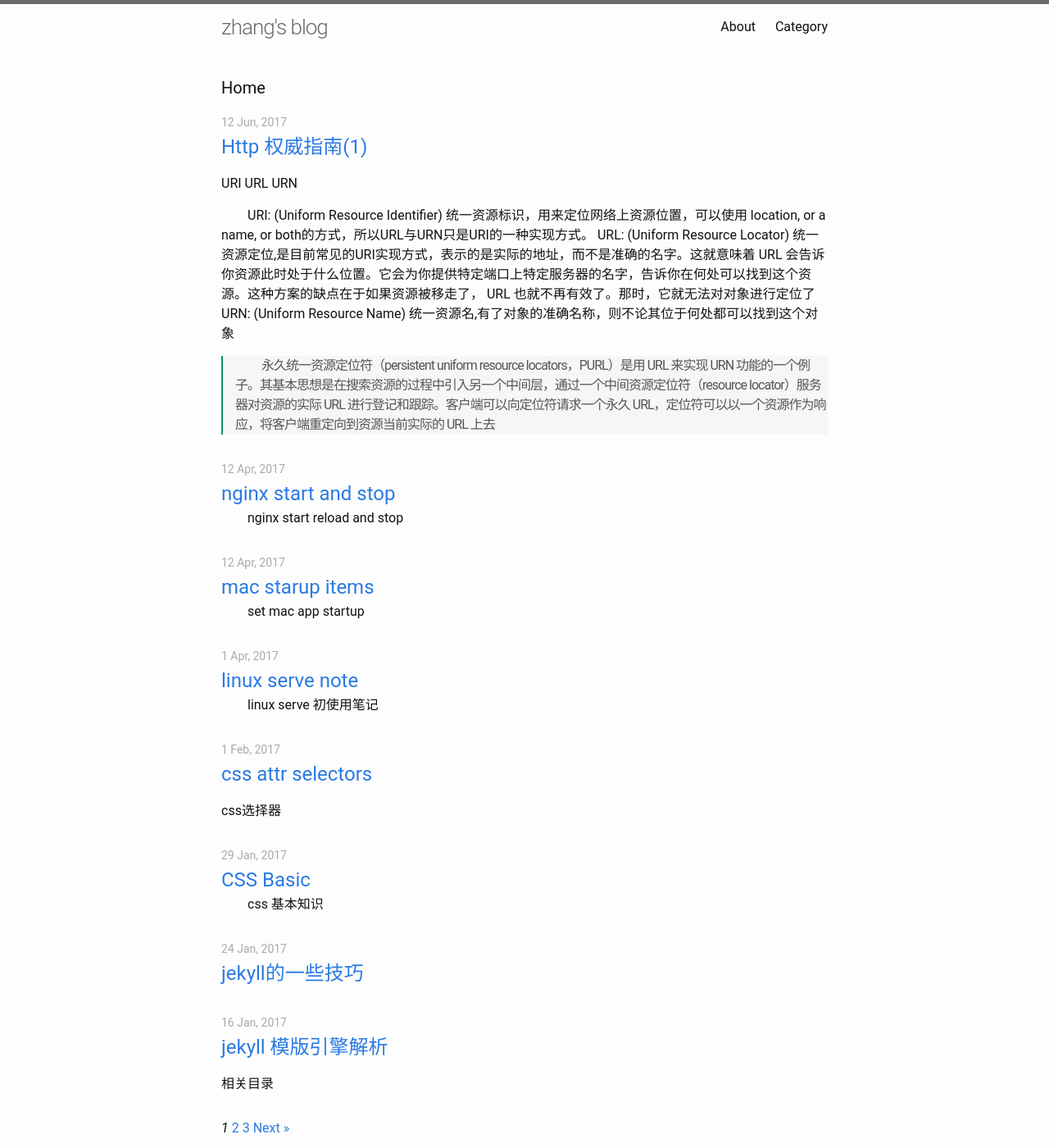
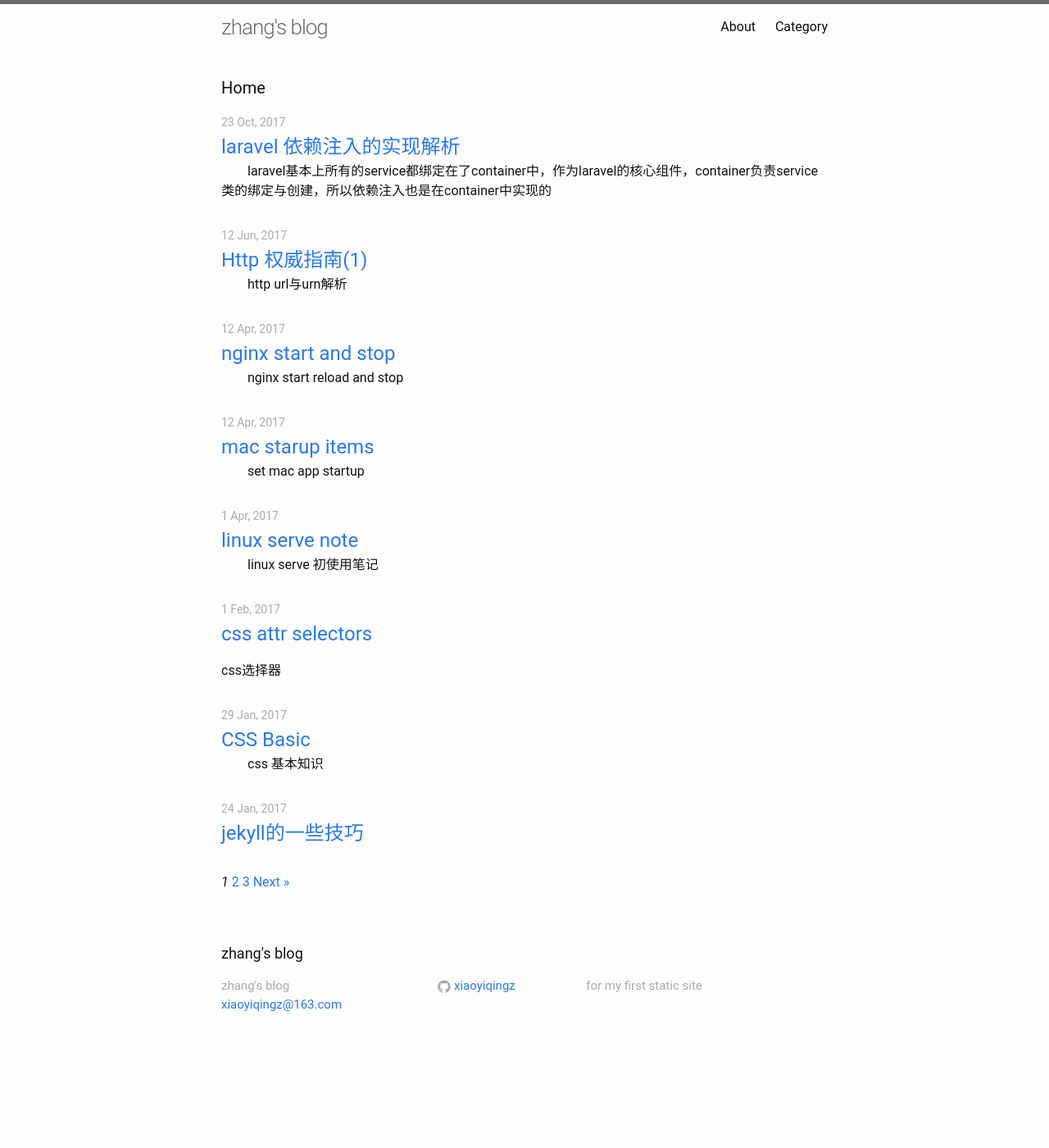
Before and after one commit to xiaoyiqingz/zblog, a Jekyll site: the page built from index.html, in a window 1280 px wide and 1400 px high. Shown: the whole window at 82% size. Built offline with Jekyll 4.4.1, drawn with Linux system fonts in a browser that asks for light colours; the list of posts is cut into pages by our own code; some of the changed lines change nothing that is shown.

Commit message:
add laravel dependency injection

```diff
--- a/_posts/2017-06-12-http-socket.md
+++ b/_posts/2017-06-12-http-socket.md
@@ -3,6 +3,7 @@
 title: "Http 权威指南(1)"
 date: 2017-06-12
 categories: http
+excerpt: http url与urn解析
 ---
 
 #### URI URL URN
--- /dev/null
+++ b/_posts/2017-10-23-laravel-dependency-injection.md
@@ -0,0 +1,144 @@
+---
+layout: post
+title: "laravel 依赖注入的实现解析"
+date: 2017-10-23
+categories: laravel
+excerpt: laravel基本上所有的service都绑定在了container中，作为laravel的核心组件，container负责service类的绑定与创建，所以依赖注入也是在container中实现的
+---
+
+
+#### 一、laravel 的依赖注入
+在controller中，经常会使用
+
+    public function index(Requet $request, $id, User $user)
+    {
+        $type = $request->get('type');
+        $u = $user->where('id', $id)->first();
+    }
+
+其中`Request $request` (Request type-hint  依赖约束), 以及`User $user`都是依赖注入
+ $id是普通参数，这三个参数的顺序交换了也可以正常运行，但是如果是增加一个普通的参数，(Requet $request, $id, User $user, $type),如果route中没有$type就会报错。对于构造函数同样也可以, laravel中的这种依赖注入是怎么实现的呢？
+
+#### 二、laravel 的 Container
+container是laravel中的核心组件，所有service等都会在初始化的时候bind到container中，需要使用的时候从container中make，包括我们常用到的Route,Cache以及Controller。在Illuminate\Container\Container.php中有bind方法，负责初始化时将各种service中bind，还有就是make方法，负责使用时make，依赖注入也是在make中实现的
+
+     public function make($abstract, array $parameters = [])
+     {
+         $abstract = $this->getAlias($this->normalize($abstract));
+
+         if (isset($this->instances[$abstract])) {
+             return $this->instances[$abstract];
+         }
+
+         $concrete = $this->getConcrete($abstract);
+
+         if ($this->isBuildable($concrete, $abstract)) {
+             $object = $this->build($concrete, $parameters);
+         } else {
+             $object = $this->make($concrete, $parameters);
+         }
+
+         foreach ($this->getExtenders($abstract) as $extender) {
+             $object = $extender($object, $this);
+         }
+
+         if ($this->isShared($abstract)) {
+             $this->instances[$abstract] = $object;
+         }
+
+         $this->fireResolvingCallbacks($abstract, $object);
+
+         $this->resolved[$abstract] = true;
+
+         return $object;
+     }
+
+在isBuildable之前都是为了把传入的$abstract(string)转换成可以build的类名字符串
+
+否则迭代自己重复进行format，而isBuildable之后则是对创建成功的实例做后续处理，比如如果这个类是共享的，则要保存起来以后创建时直接取这个实例，所以具体new instance是在build()函数中实现的
+
+     public function build($concrete, array $parameters = [])
+     {
+         if ($concrete instanceof Closure) {
+             return $concrete($this, $parameters);
+         }
+
+         $reflector = new ReflectionClass($concrete);
+
+         if (! $reflector->isInstantiable()) {
+             if (! empty($this->buildStack)) {
+                 $previous = implode(', ', $this->buildStack);
+
+                 $message = "Target [$concrete] is not instantiable while building [$previous].";
+             } else {
+                 $message = "Target [$concrete] is not instantiable.";
+             }
+
+             throw new BindingResolutionException($message);
+         }
+
+         $this->buildStack[] = $concrete;
+
+         $constructor = $reflector->getConstructor();
+
+         if (is_null($constructor)) {
+             array_pop($this->buildStack);
+
+             return new $concrete;
+         }
+         $dependencies = $constructor->getParameters();
+
+         $parameters = $this->keyParametersByArgument(
+             $dependencies, $parameters
+         );
+
+         $instances = $this->getDependencies(
+             $dependencies, $parameters
+          );
+
+         array_pop($this->buildStack);
+
+         return $reflector->newInstanceArgs($instances);
+     }
+
+build中通过反射ReflectionClass得到$reflector,如果$reflector不可实例化报错，检查这个类的构造函数，如果构造函数不包含参数，则直接新建实例返回结束；如果有参数，则通过getDependencies，将有依赖约束的全部new instance注入，放在数组instances中，通过`$reflector->newInstanceArgs`新建一个实例
+其中getDependencies内容
+
+    protected function getDependencies(array $parameters, array $primitives = [])
+    {
+        $dependencies = [];
+
+        foreach ($parameters as $parameter) {
+            $dependency = $parameter->getClass();
+
+            if (array_key_exists($parameter->name, $primitives)) {
+                $dependencies[] = $primitives[$parameter->name];
+            } elseif (is_null($dependency)) {
+                $dependencies[] = $this->resolveNonClass($parameter);
+            } else {
+                $dependencies[] = $this->resolveClass($parameter);
+            }
+        }
+
+        return (array) $dependencies;
+    }
+
+
+getDependencies会对每一个参数处理，在resolveClass中继续调用了自己的make，之后的步骤就与之前相同了
+
+    protected function resolveClass(ReflectionParameter $parameter)
+    {
+        try {
+            return $this->make($parameter->getClass()->name);
+        }
+
+        catch (BindingResolutionContractException $e) {
+            if ($parameter->isOptional()) {
+                return $parameter->getDefaultValue();
+            }
+
+            throw $e;
+        }
+    }
+
+> 总的从container中new一个instance的步骤是，先通过make format 传入的字符串是一个可以new的类名字符串，然后传入build，在build中判断此类是否有构造函数，没有直接new这个类就可以返回结束了。否则，对这个构造函数中的每一个依赖注入逐次make，每一个依赖注入的类如果构造函数中也有依赖注入的类，则递归处理，直到所有参数全部new成功后返回。
```
